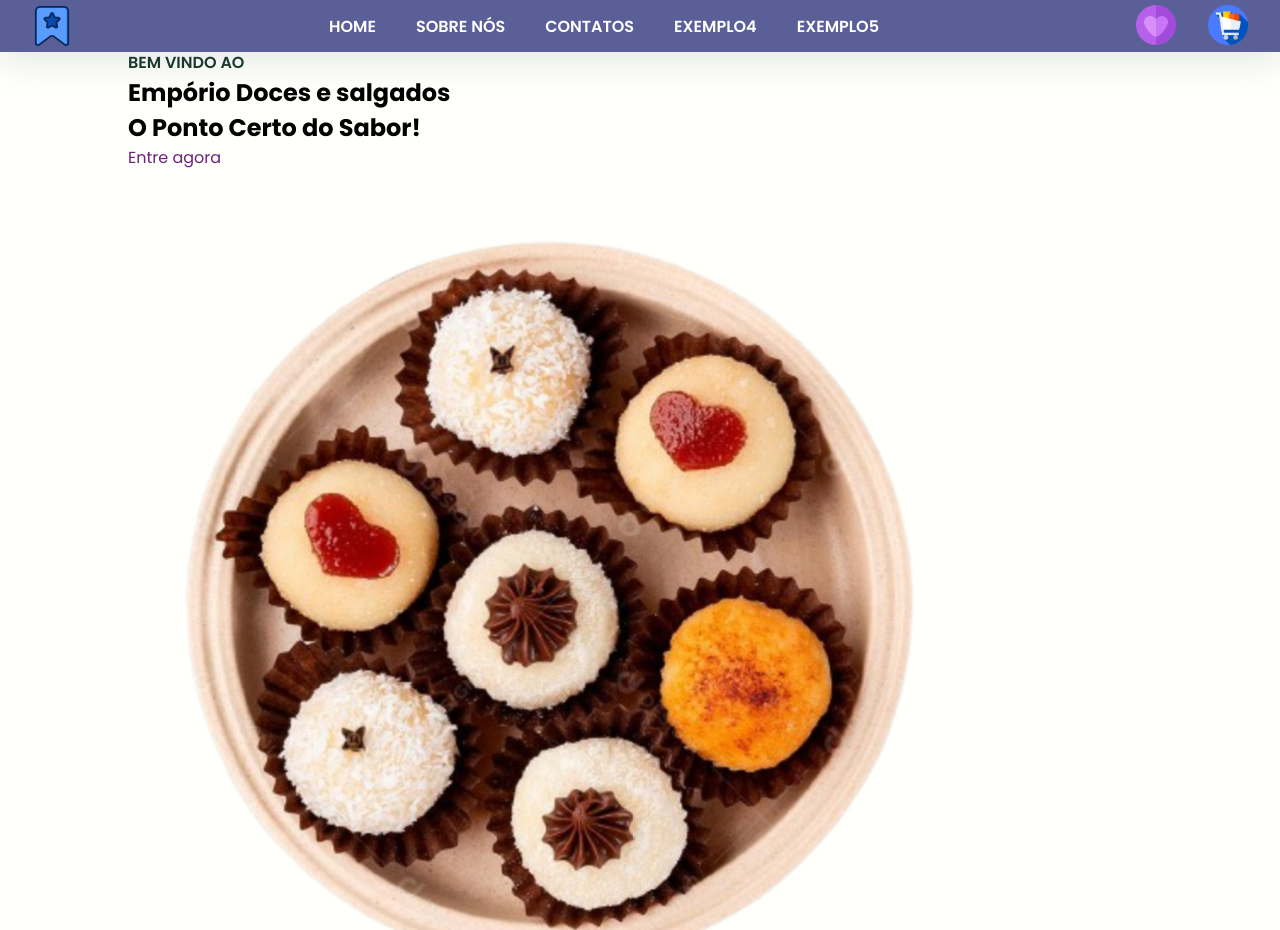
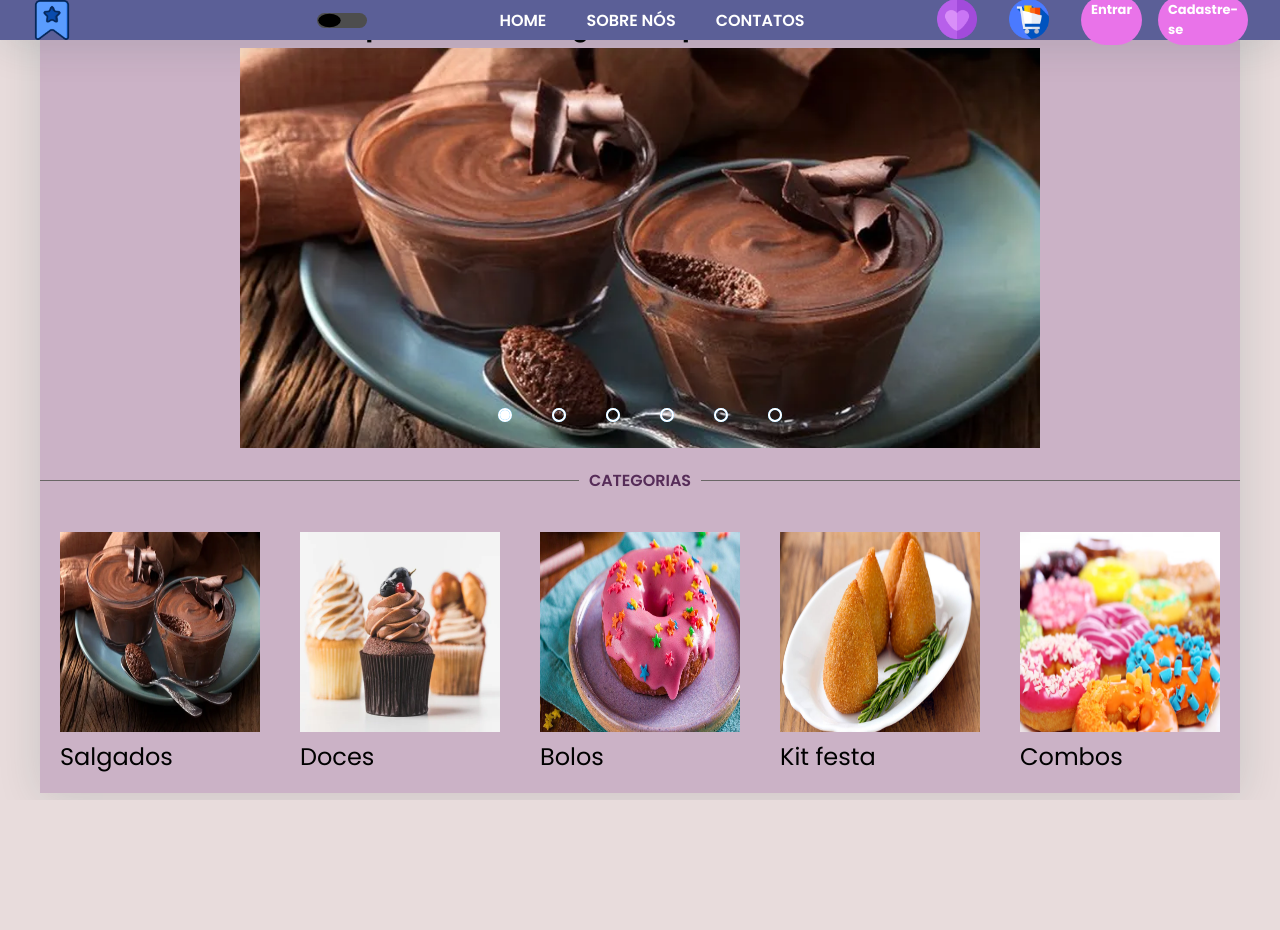
Before and after one commit to MoacirV/siteDoceria, a plain HTML site: page index.html in a window 1280 px wide. Shown: the top 930 px of the page. After the commit the page ends 800 px from the top, so only its background shows below. Drawn offline with Linux system fonts and the light colour scheme.

Commit message:
Add o modo dark, categorias e navbar corrigida

```diff
--- /dev/null
+++ b/assets/js/dark.js
@@ -0,0 +1,7 @@
+let interruptor = document.getElementById('interruptor')
+let body = document.querySelector('body')
+
+interruptor.addEventListener('click', ()=>{
+    interruptor.classList.toggle('dark')
+    body.classList.toggle('dark')
+})
--- /dev/null
+++ b/assets/styles/carrossel.css
@@ -0,0 +1,119 @@
+
+
+.slider {
+    margin: 0 auto;
+    width: 100%; /* Ajuste a largura para 100% */
+    max-width: 800px; /* Defina um limite, se necessário */
+    height: 400px;
+    overflow: hidden;
+}
+
+.slides{
+    width: 400%;
+    height: 400px;
+    display: flex;
+}
+
+.slides input{
+    display: none;
+}
+
+.slide{
+    width: 25%;
+    position: relative;
+}
+
+.slide img {
+    width: 800px;
+    min-height: 500px;
+}
+
+.manual-navigation{
+    position: absolute;
+    width: 800px;
+    margin-top: -40px;
+    display: flex;
+    justify-content: center;
+}
+
+.manual-btn{
+    border: 2px solid #ffffff;
+    padding: 5px;
+    border-radius: 10px;
+    cursor: pointer;
+    transition: 1s;
+}
+
+.manual-btn:not(:last-child){
+    margin-right: 40px;
+}
+
+.manual-btn:hover{
+    background-color: #ffffff;
+}
+
+#radio1:checked ~.first{
+    margin-left: 0;
+}
+
+#radio2:checked ~.first{
+    margin-left: -25%;
+}
+
+#radio3:checked ~.first{
+    margin-left: -50%;
+}
+
+#radio4:checked ~.first{
+    margin-left: -75%;
+}
+
+#radio5:checked ~.first{
+    margin-left: -100;
+}
+
+#radio6:checked ~.first{
+    margin-left: -125%;
+}
+
+.navigation-auto div{
+    border: 2px solid #20a6ff;
+    padding: 5px;
+    border-radius: 10px;
+    cursor: pointer;
+    transition: 1s;
+}
+
+.navigation-auto{
+    position: absolute;
+    width: 800px;
+    margin-top: 360px;
+    display: flex;
+    justify-content: center;
+}
+
+.navigation-auto div:not(:last-child){
+    margin-right: 40px;
+}
+
+#radio1:checked ~.navigation-auto .auto-btn1{
+    background-color: #fff;
+}
+#radio1:checked ~.navigation-auto .auto-btn1{
+    background-color: #fff;
+}
+#radio2:checked ~.navigation-auto .auto-btn1{
+    background-color: #fff;
+}
+#radio3:checked ~.navigation-auto .auto-btn1{
+    background-color: #fff;
+}
+#radio4:checked ~.navigation-auto .auto-btn1{
+    background-color: #fff;
+}
+#radio5:checked ~.navigation-auto .auto-btn1{
+    background-color: #fff;
+}
+#radio6:checked ~.navigation-auto .auto-btn1{
+    background-color: #fff;
+}
--- /dev/null
+++ b/assets/styles/dark.css
@@ -0,0 +1,55 @@
+*{
+    margin: 0;
+    padding: 0;
+    box-sizing: border-box;
+
+}
+
+body{
+    height: 100vh;
+    display: flex;
+    justify-content: center;
+    align-items: center;
+    flex-direction: column;
+    background-color: #212121;
+}
+
+h1{
+    color: #fff;
+}
+
+.interruptor{
+    width: 350px;
+    height: 150px;
+    background-color: #4d4d4d;
+    border-radius: 150px;
+    position: relative;
+}
+
+.interruptor .indicador{
+    width: 150px;
+    height: 150px;
+    background-color: #000;
+    border-radius: 50%;
+    transform: scale(.9);
+    position: absolute;
+    left: 0;
+    transition: .5s;
+}
+
+.interruptor.dark{
+    background-color: #c3c3c3;
+}
+
+.interruptor.dark .indicador{
+    left: 200px;
+    background-color: #fff;
+}
+
+body.dark{
+    background-color: #e4e4e4;
+}
+
+body.dark h1{
+    color: #000;
+}
--- a/assets/styles/style.css
+++ b/assets/styles/style.css
@@ -0,0 +1,326 @@
+@import url('https://fonts.googleapis.com/css2?family=Poppins:ital,wght@0,100;0,200;0,300;0,400;0,500;0,600;0,700;0,800;0,900;1,100;1,200;1,300;1,400;1,500;1,600;1,700;1,800;1,900&display=swap');
+
+*{
+    margin: 0;
+    padding: 0;
+    box-sizing: border-box;
+    scroll-padding-top: 2rem;
+    text-decoration: none;
+    list-style: none;
+    scroll-behavior: smooth;
+    font-family: 'Poppins', sans-serif;
+}
+
+*::selection {
+    color: #fff;
+    background: var(--cor-principal);
+
+}
+
+:root {
+    --cor-principal: #e65de6;
+    --cor-2: #562c58;
+    --cor-3: #885b97;
+    --cor-4: #e973e9;
+    --cor-5: #cbb2c6;
+}
+
+body {
+    background-color: #e8dcdc;
+    margin: 0;
+    padding: 0;
+    width: 100%;
+    height: 100vh;
+    display: flex;
+    justify-content: center;
+    align-items: center;
+}
+
+img {
+    width: 100%;
+}
+header {
+    height: 5vh;
+    position: fixed;
+    width: 100%;
+    top: 0;
+    right: 0;
+    z-index: 1000;
+    display: flex;
+    align-items: center;
+    justify-content: space-between;
+    padding: 0 2rem;
+    background: #5B5F97;
+    box-shadow: 0 4px 41px rgb(14 55 54 / 14%);
+    transition: 0.2s;
+}
+
+/*Interruptor Dark e light*/
+
+.interruptor{
+    width: 50px;
+    height: 15px;
+    background-color: #4d4d4d;
+    border-radius: 150px;
+    position: relative;
+}
+
+.interruptor .indicador{
+    width: 25px;
+    height: 15px;
+    background-color: #000000;
+    border-radius: 50%;
+    transform: scale(.9);
+    position: absolute;
+    left: 0;
+    transition: .5s;
+}
+
+.interruptor.dark{
+    background-color: #c3c3c3;
+}
+
+.interruptor.dark .indicador{
+    left: 25px;
+    background-color: #fff;
+}
+
+body.dark{
+    background-color: #523b52;
+}
+
+body.dark h1{
+    color: #000;
+}
+
+/*Fim Interruptor Dark e light*/
+
+.logo {
+    flex: 1; /* Deixa o logo ocupar o espaço à esquerda */
+}
+
+.navbar {
+    display: flex;
+    flex: 2; /* Aumenta a área da navbar */
+    justify-content: center; /* Centraliza os itens */
+}
+
+.navbar a {
+    font-size: 1rem;
+    padding: 11px 20px;
+    color: #fff;
+    font-weight: 600;
+    text-transform: uppercase;
+}
+
+.navbar a:hover {
+    color: var(--cor-principal);
+}
+
+.right-content {
+    display: flex;
+    flex: 1; /* Alinha os ícones e botões à direita */
+    justify-content: flex-end;
+    align-items: center;
+    gap: 2rem;
+}
+
+.icons {
+    display: flex;
+    gap: 1rem;
+    cursor: pointer;
+}
+
+.botoes-entrar {
+    display: flex;
+    gap: 1rem;
+}
+
+
+header .right-content {
+    display: flex;
+    align-items: center;
+    gap: 2rem;
+}
+
+main {
+    width: 100%; /* Ajuste para 90% ou 80% conforme necessário */
+    max-width: 1200px; /* Limite máximo */
+    margin: 0 auto; /* Centraliza o conteúdo */
+    box-shadow: 0 4px 41px rgb(14 55 54 / 14%);
+
+}
+
+
+.logo {
+    display: flex;
+    align-items: center;
+}
+
+.logo img{
+    width: 40px;
+}
+
+.icons {
+    padding-top: 5px;
+    display: flex;
+    gap: 2rem;
+    cursor: pointer;
+}
+
+
+.icons img {
+    width: 40px;
+
+}
+
+.navbar{
+    display: flex;
+}
+
+.navbar a{
+    font-size: 1rem;
+    padding: 11px 20px;
+    color: #fff;
+    font-weight: 600;
+    text-transform: uppercase;
+}
+
+.navbar a:hover {
+    color: var(--cor-4)
+}
+
+#menu-icon {
+    font-size: 24px;
+    cursor: pointer;
+    z-index: 1001;
+    display: none;
+}
+
+.destaque {
+/**/
+}
+
+.text-destaque {
+    position: relative; /* Define o contexto para o botão posicionado */
+    display: flex;
+    justify-content: center; /* Centraliza o texto */
+    align-items: center; /* Alinha verticalmente o texto */
+    height: 40px;
+    padding: 0 2rem;
+}
+
+#text-logo {
+    text-align: center;
+
+}
+
+.btn-join, .btn-singup {
+    background-color: var(--cor-4);
+    padding: 5px 10px;
+    border: none;
+    border-radius: 30px;
+    cursor: pointer;
+    color: #fff;
+    font-size: 13px;
+    font-weight: 700;
+    text-decoration: none;
+}
+
+.home{
+
+    width: 100%;
+    min-height: 90vh;
+    flex-wrap: wrap;
+    align-items: center;
+    background: var(--cor-5);
+    gap: 1rem;
+}
+
+.home-text{
+    margin: 0;
+    padding: 0;
+    width: 100%;
+}
+
+.home-text a {
+    color:  #fcf9fc;
+
+}
+
+
+/*Divisão do home na metade*/
+.home-img{
+
+    flex: 1 1 17rem ;
+}
+
+.home-img img {
+    width: 1250px;
+    height: 200px;
+    border-radius: 15px;
+    /*animation: animate 3s linear infinite;*/
+}
+
+@keyframes animate{
+    0%{
+        transform: translate(-11px, 0);
+    }
+    50%{
+        transform: translate(-0px, -11px);
+    }
+    100%{
+        transform: translate(-11px, 0);
+    }
+
+}
+
+.home-text span {
+    font-size: 1rem;
+    text-transform: uppercase;
+    font-weight: 600;
+    color: var(--cor-2);
+}
+
+.container-categorias {
+    display: flex;
+    align-items: center; /* Centraliza verticalmente os itens */
+    text-align: center;
+    margin: 20px 0; /* Espaço em cima e embaixo */
+}
+
+.linha-categorias {
+    flex: 1; /* Faz a linha ocupar o máximo de espaço disponível */
+    border: none; /* Remove a borda padrão */
+    border-top: 1px solid #6a6666; /* Define a cor e espessura da linha */
+    margin: 0; /* Remove margem vertical para alinhamento */
+}
+
+.palavra-categoria {
+    padding: 0 10px; /* Espaço entre a palavra e a linha */
+    white-space: nowrap; /* Impede a quebra de linha na palavra */
+}
+
+.imgs-categorias{
+
+    height: 35vh;
+    display: flex;
+    justify-content: space-around;
+    align-items: center;
+
+}
+.imgs-categorias a{
+    color: #000;
+
+
+}
+
+.imgs-categorias img {
+
+    width: 200px;
+    height: 200px;
+}
+
+.topicos h2{
+    font-weight: normal;
+}
--- a/index.html
+++ b/index.html
@@ -3,42 +3,137 @@
 <head>
     <meta charset="UTF-8">
     <meta name="viewport" content="width=device-width, initial-scale=1.0">
-    <link rel="stylesheet" href="style.css">
-    <title>Document</title>
+    <link rel="stylesheet" href="assets/styles/carrossel.css">
+    <link rel="stylesheet" href="assets/styles/style.css">
+    <script defer src="assets/js/carrossel.js"></script>
+    <script defer src="assets/js/dark.js"></script>
+    <title>Empório dos Doces e Salgados</title>
 </head>
 <body>
-    <!-- -->
+    <!-- NavBar -->
     <header>
         <a href="#" class="logo"><img src="assets/imagens/favorito.png" alt=""></a>
         <div class="bx bx-menu" id="menu-icon"></div>
+
+        <div class="interruptor" id="interruptor">
+            <div class="indicador"></div>
+        </div>
 
         <ul class="navbar">
             <li><a href="#">Home</a></li>
             <li><a href="#">Sobre Nós</a></li>
             <li><a href="#">Contatos</a></li>
-            <li><a href="#">Exemplo4</a></li>
-            <li><a href="#">Exemplo5</a></li>
         </ul>
-        <div class="icons">
-            <i class="bx bx-search"><img src="assets/imagens/coracao.png" alt=""></i>
-            <i class="bx bx-user"><img src="assets/imagens/carrinho-de-compras.png" alt=""></i>
+        <div class="right-content">
+            <div class="icons">
+                <a href="#"><img src="assets/imagens/coracao.png" alt=""></a>
+                <a href="#"><img src="assets/imagens/carrinho-de-compras.png" alt=""></a>
+            </div>
+            <div class="botoes-entrar">
+                <a href="#" class="btn-join">Entrar</a>
+                <a href="#" class="btn-singup">Cadastre-se</a>
+            </div>
         </div>
         <div class="bx bx-menu" id="menu-icon"></div>
     </header>
 
     <!--  Home -->
-    <section class="home" id="home">
-        <div class="home-text">
-            <span class="bemvindo">Bem vindo ao</span>
-            <h1>Empório Doces e salgados</h1>
-            <h2>O Ponto Certo do Sabor!</h2>
-            <a href="#" class="btn">Entre agora</a>
-        </div>
-        <div class="home-img">
-            <img src="assets/imagens/brigadeiros-removebg-preview.png" alt="">
+    <main>
+        <section class="home" id="home">
+            <div class="home-text">
+                <div class="text-destaque">
+                    <h1 id="text-logo">Empório Doces e salgados, o ponto Certo do Sabor!</h1>
 
-        </div>
-    </section>
+                </div>
+                <article class="destaque">
+                    <div class="slider">
+                        <div class="slides">
+                            <!--Radio buttons-->
+                            <input type="radio" name="radio-btn" id="radio1">
+                            <input type="radio" name="radio-btn" id="radio2">
+                            <input type="radio" name="radio-btn" id="radio3">
+                            <input type="radio" name="radio-btn" id="radio4">
+                            <input type="radio" name="radio-btn" id="radio5">
+                            <input type="radio" name="radio-btn" id="radio6">
+                            <!--Fim Radio buttons-->
+
+                            <!-- Início do slide-->
+                            <div class="slide first">
+                                <img src="assets/imagens/testes/comida-com-d-donuts-doce-de-leite-damasco-e-muito-mais.jpg" alt="">
+                            </div>
+                            <div class="slide">
+                                <img src="assets/imagens/testes/mousse-de-chocolate.webp" alt="">
+                            </div>
+                            <div class="slide">
+                                <img src="assets/imagens/testes/doces-natal_c52efd33.webp" alt="">
+                            </div>
+                            <div class="slide">
+                                <img src="assets/imagens/testes/doces-de-chocolate-fundo-comida-doce-com-varios-recheios_84485-1886.avif" alt="">
+                            </div>
+                            <div class="slide">
+                                <img src="assets/imagens/testes/depositphotos_185257382-stock-photo-selective-focus-sweet-cupcakes-cream.jpg" alt="">
+                            </div>
+                            <div class="slide">
+                                <img src="assets/imagens/testes/coxinha.jpg" alt="">
+                            </div>
+                            <!-- Fim do slide-->
+
+                            <!-- Navegation auto-->
+                            <div class="navigation-auto">
+                                <div class="auto-btn1"></div>
+                                <div class="auto-btn2"></div>
+                                <div class="auto-btn3"></div>
+                                <div class="auto-btn4"></div>
+                                <div class="auto-btn5"></div>
+                                <div class="auto-btn6"></div>
+                            </div>
+                            <!-- Fim Navegation auto-->
+                        </div>
+                        <!-- navegation buttons-->
+                        <div class="manual-navigation">
+                            <label for="radio1" class="manual-btn"></label>
+                            <label for="radio2" class="manual-btn"></label>
+                            <label for="radio3" class="manual-btn"></label>
+                            <label for="radio4" class="manual-btn"></label>
+                            <label for="radio5" class="manual-btn"></label>
+                            <label for="radio6" class="manual-btn"></label>
+                        </div>
+                        <!-- fim navegation buttons-->
+                    </div>
+                </article>
+                <article class="categorias">
+                    <div class="container-categorias">
+                        <hr class="linha-categorias">
+                        <span class="palavra-categoria">Categorias</span>
+                        <hr class="linha-categorias">
+                    </div>
+                    <div class="imgs-categorias">
+                        <div class="topicos">
+                            <a href="#"><img src="assets/imagens/testes/mousse-de-chocolate.webp" alt=""></a>
+                            <h2>Salgados</h2>
+                        </div>
+                        <div class="topicos">
+                            <a href="#"><img src="assets/imagens/testes/depositphotos_185257382-stock-photo-selective-focus-sweet-cupcakes-cream.jpg" alt=""></a>
+                            <h2>Doces</h2>
+                        </div>
+                        <div class="topicos">
+                            <a href="#"><img src="assets/imagens/testes/donuts_divertidos.jpg" alt=""></a>
+                            <h2>Bolos</h2>
+                        </div>
+                        <div class="topicos">
+                            <a href="#"><img src="assets/imagens/testes/coxinha.jpg" alt=""></a>
+                            <h2>Kit festa</h2>
+                        </div>
+                        <div class="topicos">
+                            <a href="#"><img src="assets/imagens/testes/rosquinhas-coloridas-e-saborosas_144627-18319.avif" alt=""></a>
+                            <h2>Combos</h2>
+                        </div>
+                    </div>
+                </article>
+
+        </section>
+
+    </main>
 
 </body>
 </html>
```
Also changed, not shown: assets/js/carrossel.js (added, +16 -0 lines), carrosel.html (added, +65 -0 lines), dark.html (added, +17 -0 lines), assets/imagens/testes/comida-com-d-donuts-doce-de-leite-damasco-e-muito-mais.jpg (added), assets/imagens/testes/coxinha.jpg (added), assets/imagens/testes/depositphotos_185257382-stock-photo-selective-focus-sweet-cupcakes-cream.jpg (added), assets/imagens/testes/doces-de-chocolate-fundo-comida-doce-com-varios-recheios_84485-1886.avif (added), assets/imagens/testes/doces-natal_c52efd33.webp (added), assets/imagens/testes/donuts_divertidos.jpg (added), assets/imagens/testes/mousse-de-chocolate.webp (added), assets/imagens/testes/natural_light_cupcakes-2.jpg (added), assets/imagens/testes/rosquinhas-coloridas-e-saborosas_144627-18319.avif (added).
